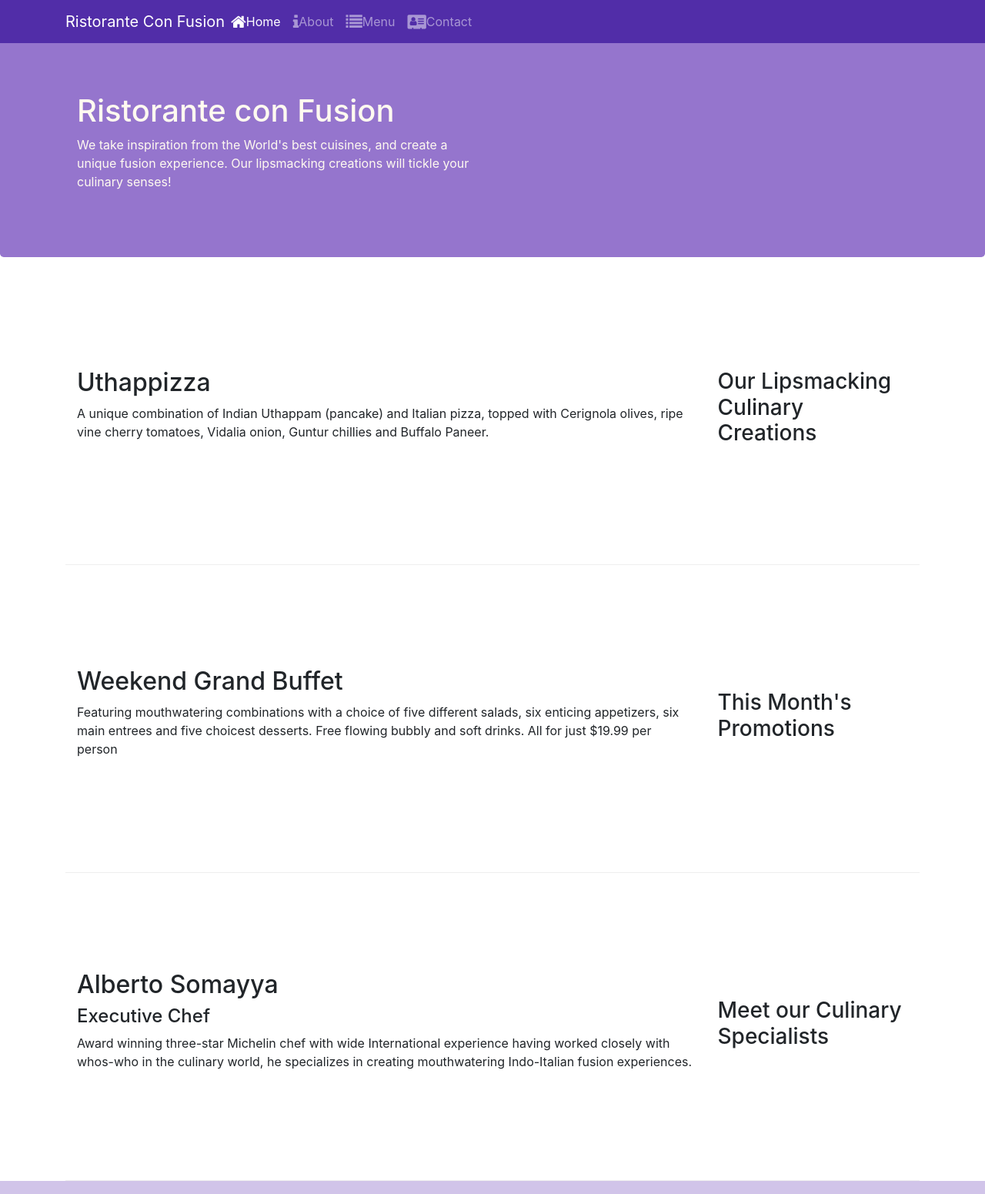
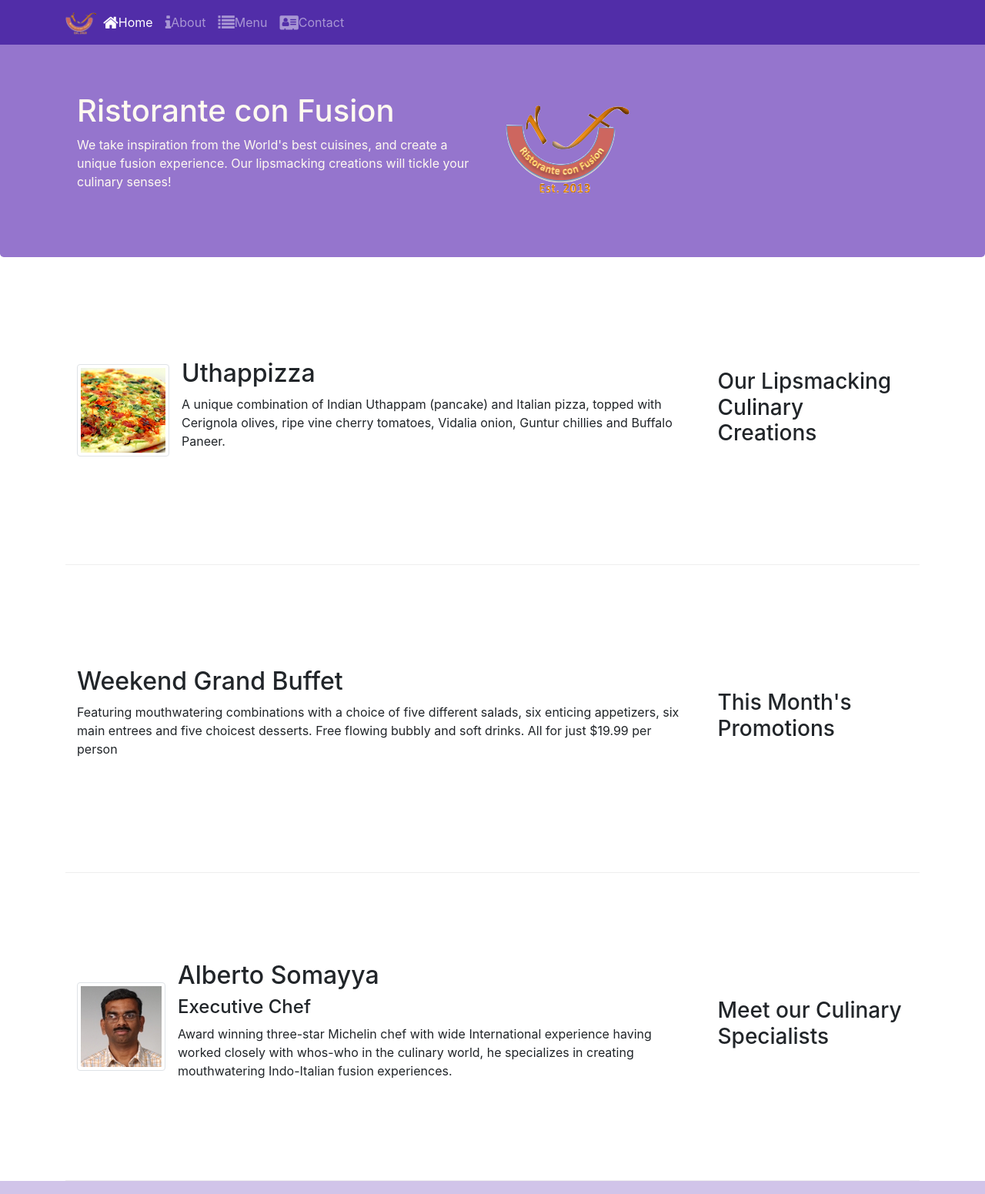
Before and after one commit to gj0706/bootstrap-4, a website: page index.html in a window 1280 px wide. Shown: the top 1551 px of the page at 77% size. Drawn offline with nearby package versions, Linux system fonts and the light colour scheme.

Commit message:
message, images and media

```diff
--- a/index.html
+++ b/index.html
@@ -22,7 +22,7 @@
             <button class="navbar-toggler" type="button" data-toggle="collapse" data-target="#Navbar">
                 <span class="navbar-toggler-icon"></span>
             </button>
-            <a class="navbar-brand mr-auto" href="#">Ristorante Con Fusion</a>
+            <a class="navbar-brand mr-auto" href="#"><img src="img/logo.png" alt="nav logo" height="30" width="41"></a>
             <div class="collapse navbar-collapse" id="Navbar">
                 <ul class="navbar-nav mr-auto">
                     <li class="nav-item active"><a class="nav-link" href="#"><span class="fa fa-home fa-lg"></span>Home</a></li>
@@ -40,7 +40,8 @@
                     <h1>Ristorante con Fusion</h1>
                     <p>We take inspiration from the World's best cuisines, and create a unique fusion experience. Our lipsmacking creations will tickle your culinary senses!</p>
                 </div>
-                <div class="col-12 col-sm">
+                <div class="col-12 col-sm align-self-center">
+                    <img src="img/logo.png" alt="logo" class="img-fluid">
                 </div>
             </div>
         </div>
@@ -52,8 +53,14 @@
                 <h3>Our Lipsmacking Culinary Creations</h3>
             </div>
             <div class="col col-sm order-sm-first col-md">
-                <h2>Uthappizza</h2>
-                <p class="d-none d-sm-block">A unique combination of Indian Uthappam (pancake) and Italian pizza, topped with Cerignola olives, ripe vine cherry tomatoes, Vidalia onion, Guntur chillies and Buffalo Paneer.</p>
+                <div class="media">
+                    <img class="d-flex mr-3 img-thumbnail align-self-center"
+                        src="img/uthappizza.png" alt="uthappizza">
+                    <div class="media-body">
+                        <h2 class="mt-0">Uthappizza</h2>
+                        <p class="d-none d-sm-block">A unique combination of Indian Uthappam (pancake) and Italian pizza, topped with Cerignola olives, ripe vine cherry tomatoes, Vidalia onion, Guntur chillies and Buffalo Paneer.</p>
+                    </div>
+                </div>
             </div>
         </div>
 
@@ -73,9 +80,15 @@
                 <h3>Meet our Culinary Specialists</h3>
             </div>
             <div class="col col-sm order-sm-first col-md">
-                <h2>Alberto Somayya</h2>
-                <h4>Executive Chef</h4>
-                <p class="d-none d-sm-block">Award winning three-star Michelin chef with wide International experience having worked closely with whos-who in the culinary world, he specializes in creating mouthwatering Indo-Italian fusion experiences. </p>
+                <div class="media">
+                    <img class="d-flex mr-3 img-thumbnail align-self-center"
+                        src="img/alberto.png" alt="alberto">
+                    <div class="media-body">
+                        <h2 class="mt-0">Alberto Somayya</h2>
+                        <h4>Executive Chef</h4>
+                        <p class="d-none d-sm-block">Award winning three-star Michelin chef with wide International experience having worked closely with whos-who in the culinary world, he specializes in creating mouthwatering Indo-Italian fusion experiences. </p>
+                    </div>
+                </div>
             </div>
         </div>
     </div>
```
Also changed, not shown: aboutus.html (+3 -2 lines), contactus.html (+3 -2 lines), img/alberto.png (added), img/buffet.png (added), img/logo.png (added), img/uthappizza.png (added).
